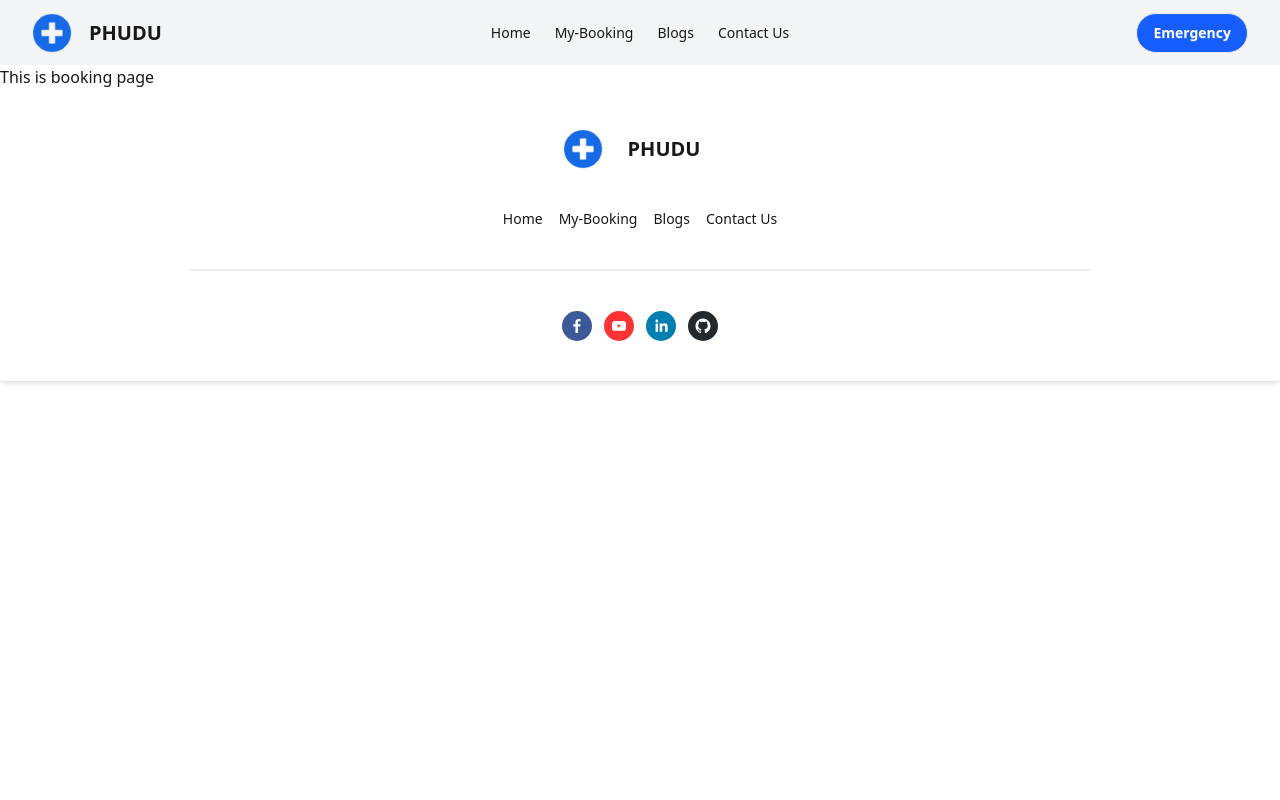
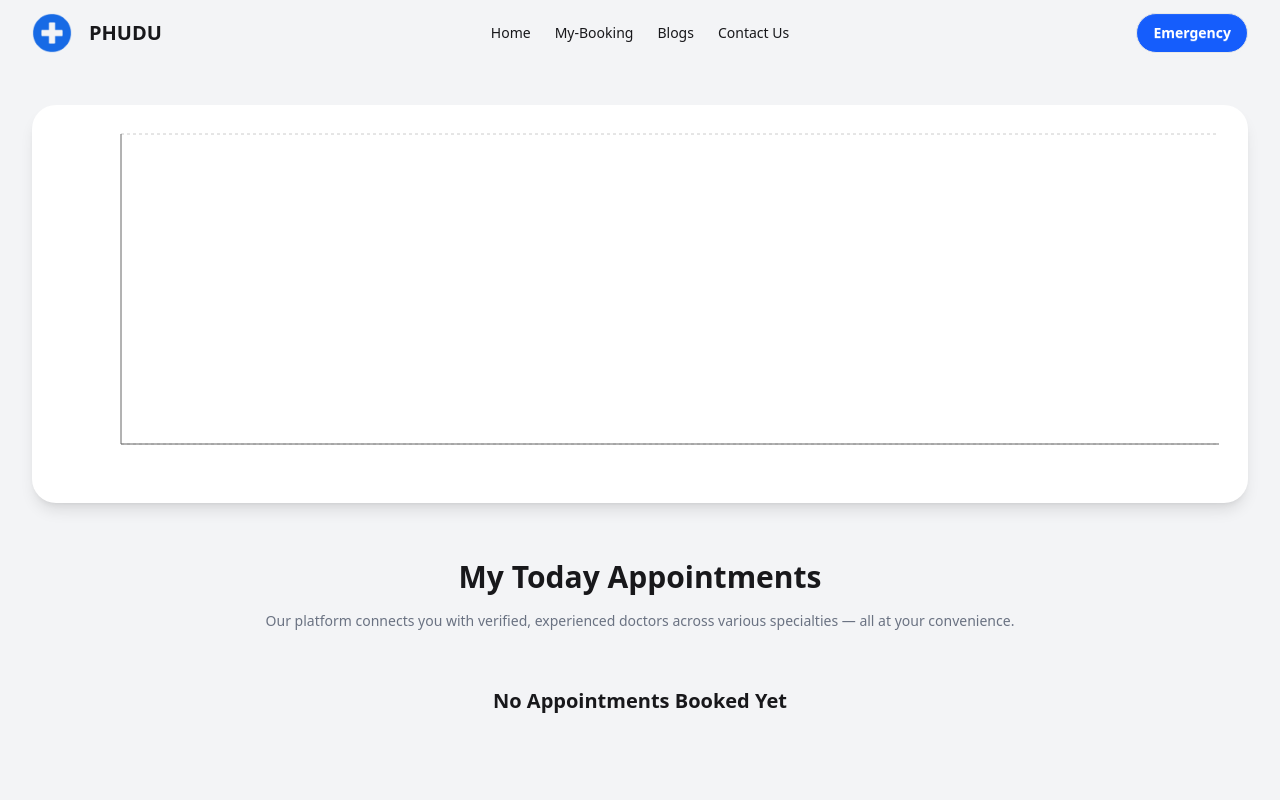
Before and after one commit to findmariammariaa/Phudu, a React (Vite) app: page /my-appointments in a window 1280 px wide. Shown: the top 800 px of the page. Built offline with nearby package versions, Linux system fonts and the light colour scheme.

Commit message:
Completed my booking section

```diff
--- a/package.json
+++ b/package.json
@@ -17,6 +17,7 @@
     "react-router": "^7.9.4",
     "react-router-dom": "^7.9.4",
     "react-social-icons": "^6.25.0",
+    "recharts": "^3.6.0",
     "tailwindcss": "^4.1.16"
   },
   "devDependencies": {
--- a/src/Routes/Route.jsx
+++ b/src/Routes/Route.jsx
@@ -27,6 +27,7 @@ export const router = createBrowserRouter([
       {
         path: "my-appointments",
         Component: Booking,
+        loader: () => fetch("/doctors.json").then(res => res.json())
       },
     ],
   },
--- a/src/components/Booking/Booking.jsx
+++ b/src/components/Booking/Booking.jsx
@@ -1,11 +1,80 @@
-import React from 'react';
+import React from "react";
+import { useLoaderData } from "react-router";
+import Chart from "../Dashboard/Chart";
 
 const Booking = () => {
-    return (
-        <div>
-            <h1>This is booking page</h1>
-        </div>
+    document.title = "My Appointments - Phudu";
+  const alldoctors = useLoaderData();
+
+  const bookedIds =
+    JSON.parse(localStorage.getItem("BookedAppointments")) || [];
+
+  const doctors = alldoctors.filter((doctor) =>
+    bookedIds.includes(doctor.id)
+  );
+
+  const handleCancel = (id) => {
+    const updatedBookings = bookedIds.filter(
+      (doctorId) => doctorId !== id
     );
+
+    localStorage.setItem(
+      "BookedAppointments",
+      JSON.stringify(updatedBookings)
+    );
+
+    window.location.reload(); // simple refresh
+  };
+
+  return (
+
+    <div className="mx-auto px-8 flex flex-col gap-4 bg-gray-100 min-h-screen">
+        <Chart doctors={doctors}/>
+      <h1 className="text-3xl font-bold text-center">
+        My Today Appointments
+      </h1>
+
+      <p className="text-sm max-w-3xl mx-auto text-gray-500 text-center">
+        Our platform connects you with verified, experienced doctors across
+        various specialties — all at your convenience.
+      </p>
+
+      {doctors.length > 0 ? (
+        doctors.map((doctor) => (
+          <div
+            key={doctor.id}
+            className="p-6 bg-white rounded-xl shadow-sm flex flex-col gap-4"
+          >
+            <div className="flex justify-between border-b rounded-xl border-dashed border-gray-400 pb-3">
+              <div>
+                <h1 className="text-2xl font-semibold">{doctor.name}</h1>
+                <h2 className="text-lg font-semibold text-gray-400">
+                  {doctor.speciality}, {doctor.education}
+                </h2>
+              </div>
+
+              <div className="flex items-center">
+                <h1 className="font-semibold text-md text-gray-400">
+                  Appointment Fee: {doctor.fee} + VAT
+                </h1>
+              </div>
+            </div>
+
+            <button
+              className="btn btn-error font-bold btn-outline mt-2 rounded-full"
+              onClick={() => handleCancel(doctor.id)}
+            >
+              Cancel Appointment
+            </button>
+          </div>
+        ))
+      ) : (
+        <h1 className="text-xl font-semibold text-center mt-10">
+          No Appointments Booked Yet
+        </h1>
+      )}
+    </div>
+  );
 };
 
 export default Booking;
--- /dev/null
+++ b/src/components/Dashboard/Chart.jsx
@@ -0,0 +1,71 @@
+import React from "react";
+import {
+  BarChart,
+  Bar,
+  XAxis,
+  YAxis,
+  Tooltip,
+  ResponsiveContainer,
+  Cell,
+  CartesianGrid,
+} from "recharts";
+
+/* 🔺 Triangle shape for bar */
+const getTrianglePath = (x, y, width, height) => `
+  M${x},${y + height}
+  C${x + width / 3},${y + height}
+    ${x + width / 2},${y + height / 3}
+    ${x + width / 2},${y}
+  C${x + width / 2},${y + height / 3}
+    ${x + (2 * width) / 3},${y + height}
+    ${x + width},${y + height}
+  Z
+`;
+
+const TriangleBar = ({ fill, x, y, width, height }) => {
+  if (x == null || y == null || width == null || height == null) return null;
+  return <path d={getTrianglePath(x, y, width, height)} fill={fill} />;
+};
+
+/* 🎨 Color palette for bars */
+const COLORS = ["#0ea5e9", "#facc15", "#16a34a", "#f97316", "#3b82f6", "#dc2626"];
+
+const TriangleChart = ({ doctors }) => {
+  const chartData = doctors.map((doc) => ({ name: doc.name, fee: doc.fee }));
+
+  // Map fee → color dynamically
+  const feeColorMap = {};
+  let colorIndex = 0;
+  chartData.forEach((item) => {
+    if (!feeColorMap[item.fee]) {
+      feeColorMap[item.fee] = COLORS[colorIndex % COLORS.length];
+      colorIndex++;
+    }
+  });
+
+  return (
+    <div className="bg-white p-6 rounded-3xl shadow-lg my-10">
+      <ResponsiveContainer width="100%" height={350}>
+        <BarChart data={chartData}>
+          {/* Grid boxes */}
+          <CartesianGrid strokeDasharray="3 3" vertical={false} />
+
+          {/* X and Y axes */}
+          <XAxis dataKey="name" tick={{ fontSize: 12 }} />
+          <YAxis interval={0} tickCount={Math.ceil(Math.max(...chartData.map(d => d.fee)) / 200) + 1} />
+
+          <Tooltip formatter={(value) => `৳ ${value}`} />
+
+          {/* Triangle bars */}
+          <Bar dataKey="fee" shape={<TriangleBar />}>
+            {chartData.map((entry, index) => (
+              <Cell key={`cell-${index}`} fill={feeColorMap[entry.fee]} />
+            ))}
+          </Bar>
+        </BarChart>
+      </ResponsiveContainer>
+    </div>
+  );
+};
+
+export default TriangleChart;
--- a/src/components/Footer/Footer.jsx
+++ b/src/components/Footer/Footer.jsx
@@ -10,7 +10,7 @@ const Footer = () => {
       </div>
       <nav className="grid grid-flow-col gap-4">
         <NavLink to={"/"}>Home</NavLink>
-        <NavLink to={"/booking"}>My-Booking</NavLink>
+        <NavLink to={"/my-appointments"}>My-Booking</NavLink>
 
         <NavLink to={"/blogs"}>Blogs</NavLink>
 
--- a/src/components/Header/Header.jsx
+++ b/src/components/Header/Header.jsx
@@ -31,7 +31,7 @@ const Header = () => {
               <NavLink to={"/"}>Home</NavLink>
             </li>
             <li>
-                <NavLink to={"/booking"}>My-Booking</NavLink>
+                <NavLink to={"/my-appointments"}>My-Booking</NavLink>
             </li>
             <li>
                 <NavLink to={"/blogs"}>Blogs</NavLink>
@@ -53,7 +53,7 @@ const Header = () => {
               <NavLink to={"/"}>Home</NavLink>
             </li>
             <li>
-                <NavLink to={"/booking"}>My-Booking</NavLink>
+                <NavLink to={"/my-appointments"}>My-Booking</NavLink>
             </li>
             <li>
                 <NavLink to={"/blogs"}>Blogs</NavLink>
```
Also changed, not shown: 1 other file (tests, documents, lock files or other folders).
